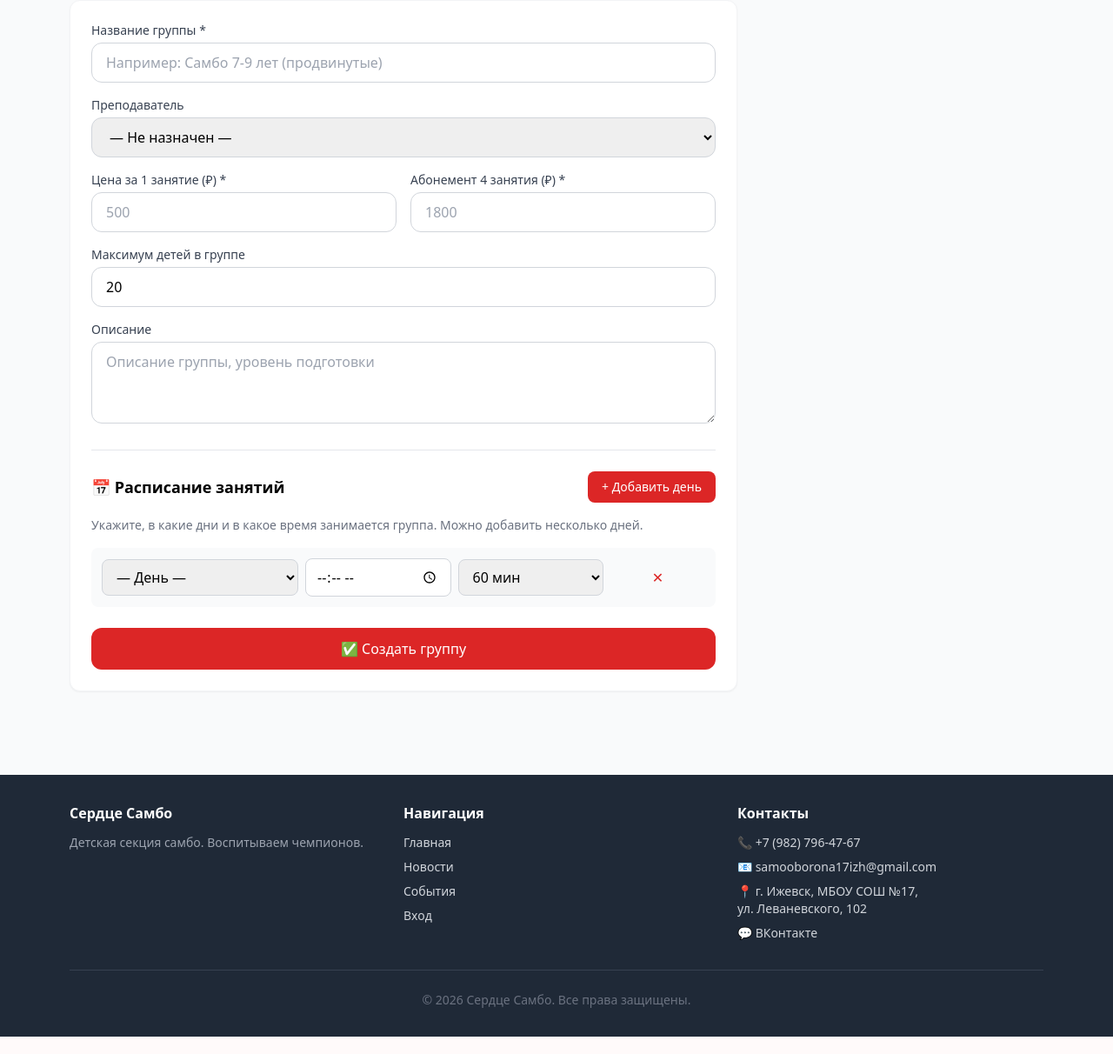
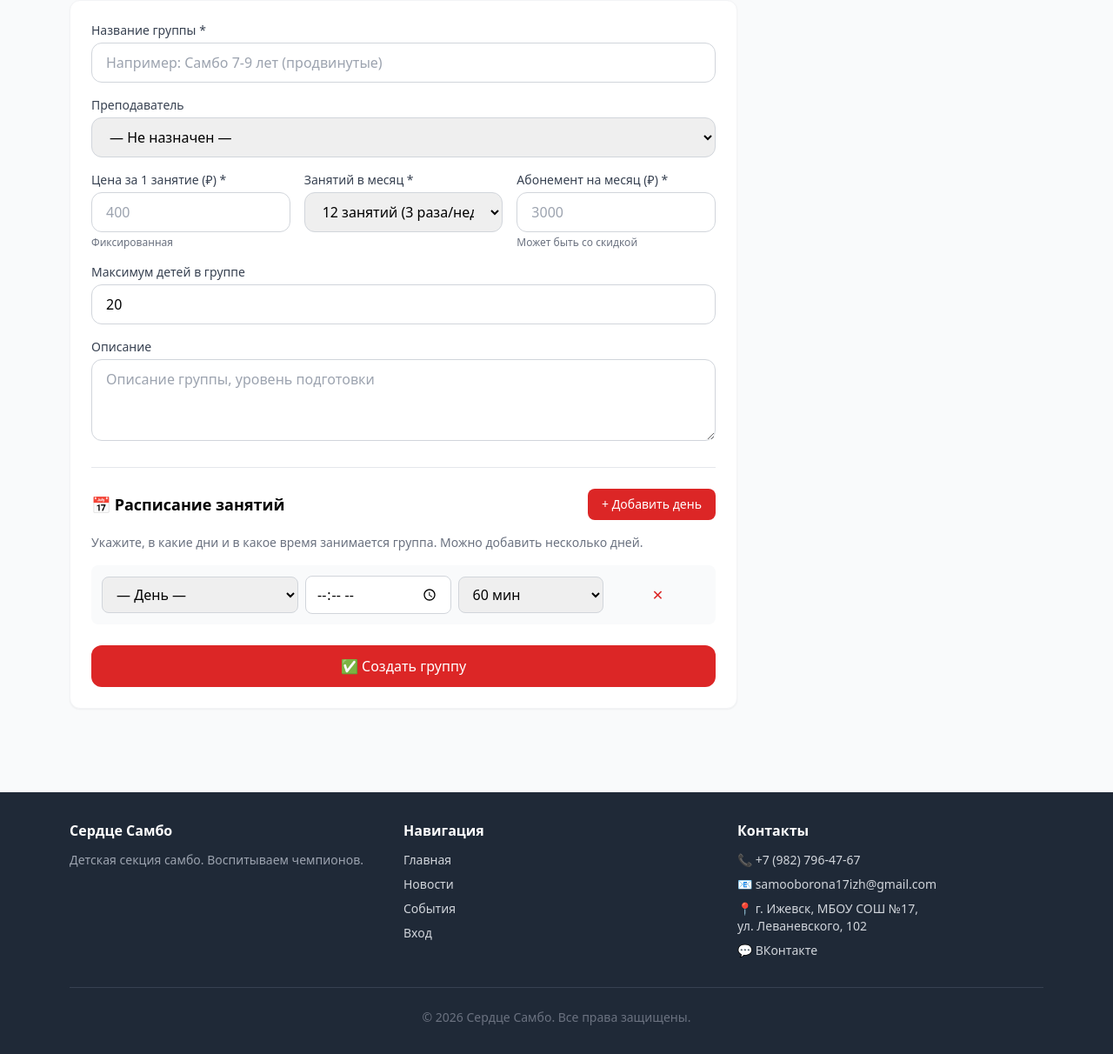
Before and after one commit to kp1shlas/samboheart, a Django app: page /owner/groups/add/ in a window 1280 px wide. Shown: the part 200-1412 px from the top of the page at 87% size. Run offline with Django 5.2, Linux system fonts and the light colour scheme; the visitor is signed in with stand-in values (Sample User, id 1); data that the repository does not hold is empty; some libraries are stand-ins or nearby versions.

Commit message:
Fix discounts, monthly abonement, certificate button, teacher display123

```diff
--- a/core/admin.py
+++ b/core/admin.py
@@ -184,9 +184,9 @@ class ChildDiscountAdmin(admin.ModelAdmin):
 @admin.register(Group)
 class GroupAdmin(admin.ModelAdmin):
     list_display = ['name', 'teacher', 'price_per_lesson',
-                    'price_abonement_4', 'max_capacity', 'is_active']
+                    'lessons_per_month', 'price_monthly', 'max_capacity', 'is_active']
     list_filter = ['is_active', 'teacher']
-    list_editable = ['is_active', 'price_per_lesson', 'price_abonement_4']
+    list_editable = ['is_active', 'price_per_lesson', 'lessons_per_month', 'price_monthly']
     search_fields = ['name']
 
 
--- a/core/views.py
+++ b/core/views.py
@@ -11,6 +11,7 @@ from django.utils import timezone
 from django.db.models import Sum, Count, Exists, OuterRef
 from django.db.models.functions import TruncMonth
 from django.http import HttpResponseForbidden
+from datetime import time
 
 from .models import (
     ParentProfile, TeacherProfile, Child, Group,
@@ -1266,7 +1267,8 @@ def owner_add_group(request):
     if request.method == 'POST':
         name = request.POST.get('name', '').strip()
         price_per_lesson = request.POST.get('price_per_lesson', 0)
-        price_abonement_4 = request.POST.get('price_abonement_4', 0)
+        lessons_per_month = request.POST.get('lessons_per_month', 8)
+        price_monthly = request.POST.get('price_monthly', 0)
         max_capacity = request.POST.get('max_capacity', 20)
         description = request.POST.get('description', '')
         teacher_id = request.POST.get('teacher')
@@ -1283,8 +1285,9 @@ def owner_add_group(request):
             price_per_lesson=(
                 Decimal(price_per_lesson) if price_per_lesson else 0
             ),
-            price_abonement_4=(
-                Decimal(price_abonement_4) if price_abonement_4 else 0
+            lessons_per_month=int(lessons_per_month) if lessons_per_month else 8,
+            price_monthly=(
+                Decimal(price_monthly) if price_monthly else 0
             ),
             max_capacity=int(max_capacity) if max_capacity else 20,
             description=description,
@@ -1308,7 +1311,7 @@ def owner_add_group(request):
             if day and time_str:
                 try:
                     hour, minute = map(int, time_str.split(':'))
-                    start_time_obj = datetime_time(hour, minute)
+                    start_time_obj = time(hour, minute)
                     duration = int(duration_str) if duration_str else 60
 
                     ScheduleSlot.objects.create(
--- a/templates/owner/add_group.html
+++ b/templates/owner/add_group.html
@@ -38,34 +38,50 @@
             <option value="">— Не назначен —</option>
             {% for t in teachers %}
             <option value="{{ t.id }}">
-                {{ t.user.get_full_name|default:t.user.username }}
-                {% if t.specialization %} — {{ t.specialization }}{% endif %}
+                {{ t.specialization|default:"Самбо" }}
+                {% if t.user.get_full_name %}
+                    ({{ t.user.get_full_name }})
+                {% endif %}
             </option>
             {% endfor %}
         </select>
     </div>
 
     <!-- Цены -->
-    <div class="grid grid-cols-2 gap-4 mb-4">
+    <div class="grid grid-cols-3 gap-4 mb-4">
         <div>
             <label class="block text-sm font-medium text-gray-700 mb-1">
                 Цена за 1 занятие (₽) *
             </label>
             <input type="number" name="price_per_lesson" required min="0" step="0.01"
-                   placeholder="500"
+                   placeholder="400"
                    class="w-full px-4 py-2.5 border border-gray-300
                           rounded-xl focus:ring-2 focus:ring-red-500
                           focus:border-red-500 outline-none">
+            <p class="text-xs text-gray-500 mt-1">Фиксированная</p>
         </div>
         <div>
             <label class="block text-sm font-medium text-gray-700 mb-1">
-                Абонемент 4 занятия (₽) *
+                Занятий в месяц *
             </label>
-            <input type="number" name="price_abonement_4" required min="0" step="0.01"
-                   placeholder="1800"
+            <select name="lessons_per_month" required
+                    class="w-full px-4 py-2.5 border border-gray-300
+                           rounded-xl focus:ring-2 focus:ring-red-500
+                           focus:border-red-500 outline-none">
+                <option value="8">8 занятий (2 раза/нед)</option>
+                <option value="12" selected>12 занятий (3 раза/нед)</option>
+            </select>
+        </div>
+        <div>
+            <label class="block text-sm font-medium text-gray-700 mb-1">
+                Абонемент на месяц (₽) *
+            </label>
+            <input type="number" name="price_monthly" required min="0" step="0.01"
+                   placeholder="3000"
                    class="w-full px-4 py-2.5 border border-gray-300
                           rounded-xl focus:ring-2 focus:ring-red-500
                           focus:border-red-500 outline-none">
+            <p class="text-xs text-gray-500 mt-1">Может быть со скидкой</p>
         </div>
     </div>
 
@@ -92,9 +108,7 @@
                   placeholder="Описание группы, уровень подготовки"></textarea>
     </div>
 
-    <!-- ═══════════════════════════════════════════ -->
-    <!-- РАСПИСАНИЕ                                  -->
-    <!-- ═══════════════════════════════════════════ -->
+    <!-- Расписание -->
     <div class="border-t border-gray-200 pt-6">
         <div class="flex items-center justify-between mb-4">
             <h2 class="text-lg font-bold">📅 Расписание занятий</h2>
```
